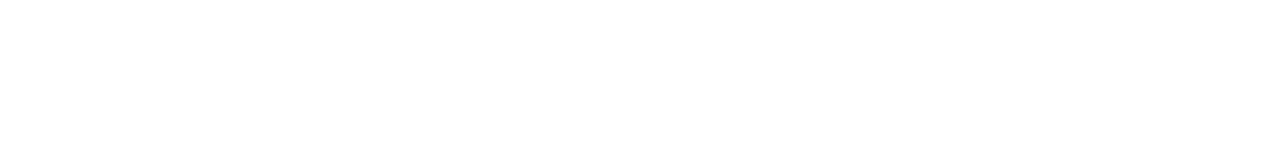
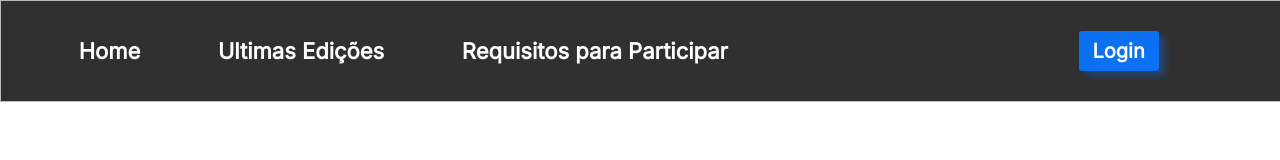
Before and after one commit to alesantos102/bootcamp-dnc, a plain HTML site: page index.html in a window 1280 px wide. Drawn offline with Linux system fonts and the light colour scheme.

Commit message:
Criação do Style css

```diff
--- a/index.html
+++ b/index.html
@@ -4,9 +4,22 @@
     <meta charset="UTF-8">
     <meta name="viewport" content="width=device-width, initial-scale=1.0">
     <link rel="stylesheet" href="style.css">
+    <link rel="preconnect" href="https://fonts.googleapis.com">
+    <link rel="preconnect" href="https://fonts.gstatic.com" crossorigin>
+    <link href="https://fonts.googleapis.com/css2?family=Inter&display=swap" rel="stylesheet">
     <title>Bootcamp DNC</title>
 </head>
 <body>
+    <nav id="principal">
+        <div id="menu">
+            <a href="" >Home</a>
+            <a href="">Ultimas Edições</a>
+            <a href="">Requisitos para Participar</a>
+        </div>
+        <div id="login">
+            <button>Login</button>
+        </div>
+    </nav>
     <div>
 
     </div>
--- a/style.css
+++ b/style.css
@@ -0,0 +1,62 @@
+*{
+    margin: 0px;
+    padding: 0px;
+}
+#principal{
+    width: 100%;
+    height: 100px;
+
+    background-color: #303030;
+
+    display: grid;
+    grid-auto-flow: column;
+
+    border: 1px solid #BABABA;
+}
+#principal div a{
+    font-family: 'inter';
+    font-size: 22px;
+    font-weight: 600;
+    color: white;
+
+    text-decoration: none;
+}
+    #principal div a:hover{
+        color: gray
+    }
+#menu{
+    display: grid;
+    grid-auto-flow: column;
+    justify-content: space-evenly;
+    align-items: center;
+    margin-right: 5%;
+}
+#login{
+    display: flex;
+    justify-content: space-around;
+    align-items: center;
+
+}
+#login button{
+    font-family: 'inter';
+    font-size: 20px;
+    font-weight: 600;
+    color: white;
+
+    margin-left: 25%;
+
+    background-color: #0C70F2;
+    border: 0px;
+    height: 40px;
+    width: 80px;
+    box-shadow: 6px 5px 7px rgb(12, 112,242,0.35);
+
+    border-radius: 3px;
+
+
+}
+    #login button:hover{
+        cursor: pointer;
+        color: rgb(1, 42, 75);
+        background-color: #428cec;
+    }
```
